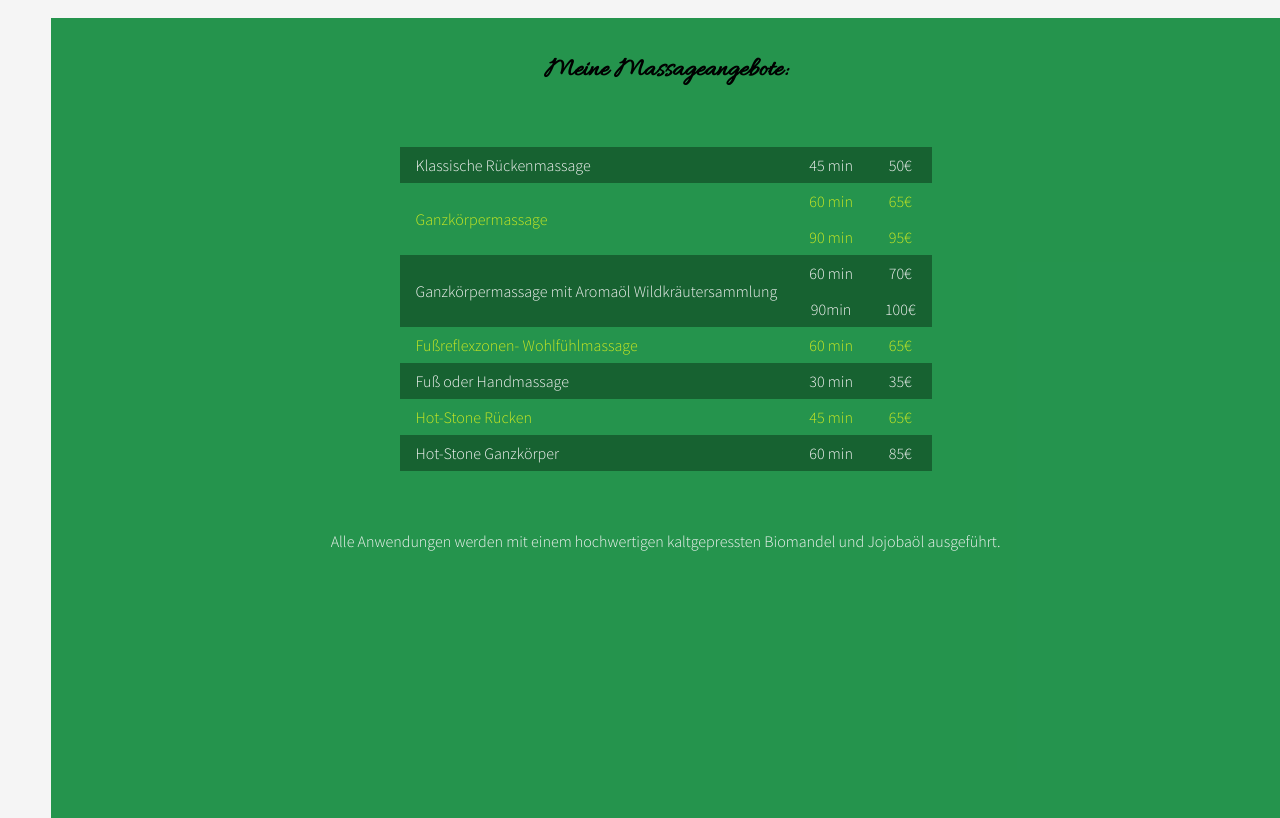
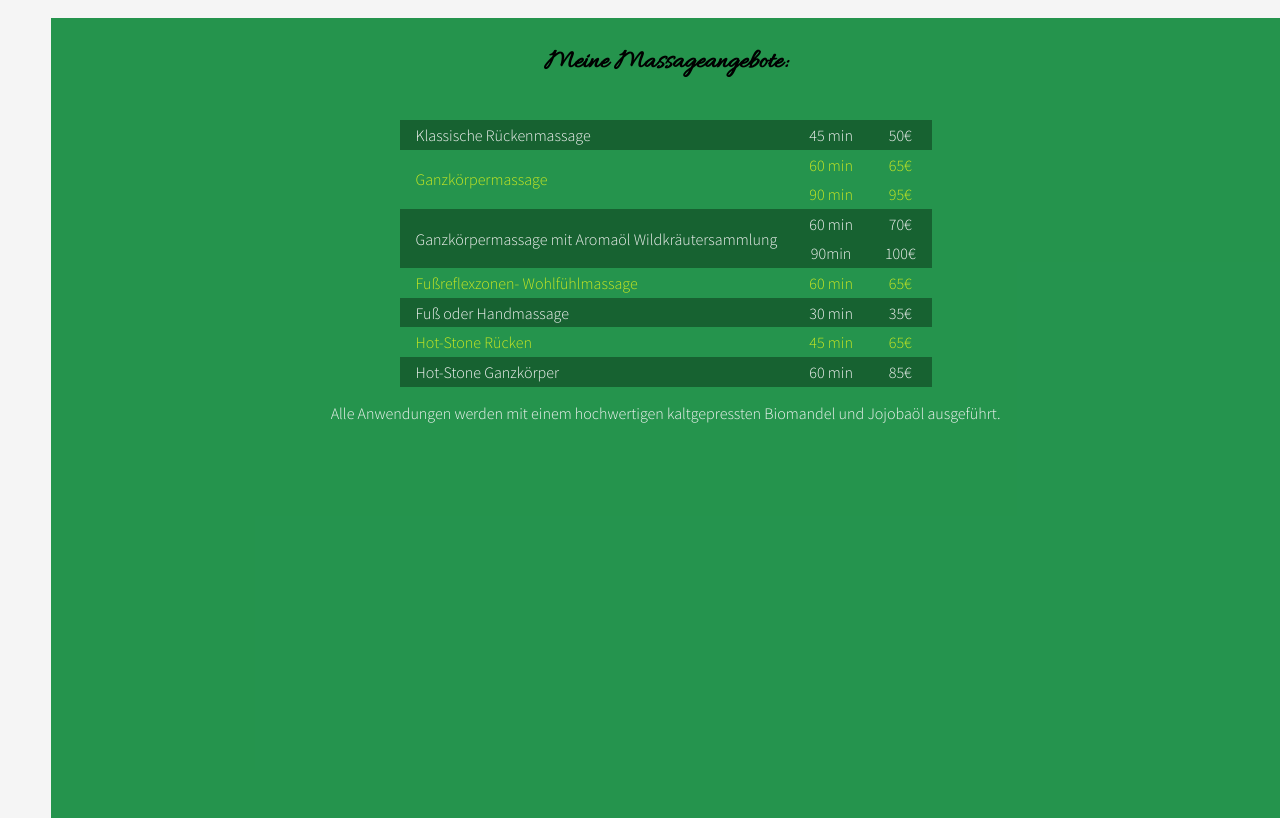
Before and after one commit to KevinJMatute/einklanmassage, a plain HTML site: page index.html in a window 1280 px wide. Shown: the part 3295-4113 px from the top of the page. Drawn offline with Linux system fonts and the light colour scheme.

Commit message:
price conteiner

```diff
--- a/style.css
+++ b/style.css
@@ -14,7 +14,7 @@ main,
 header {
   padding-left: 3.2rem;
 }
-header{
+header {
   height: 100vh;
 }
 
@@ -120,21 +120,21 @@ img {
   background-color: hsla(142, 84%, 29%, 0.89);
 }
 .conteiner__angebote--title {
-  padding-top: 35px;
-  margin-bottom: 60px;
+  padding-top: 1em;
+  margin-bottom: 1.5em;
   color: black;
 }
 .conteiner__table {
   margin-left: auto;
   margin-right: auto;
-  margin-bottom: 60px;
+  margin-bottom: 1em;
   color: rgb(202, 231, 34);
 }
 table,
 th,
 td {
   border-collapse: collapse;
-  padding: 0.5em 1em;
+  padding: 0.3em 1em;
 }
 .conteiner__table--dark {
   background-color: hsla(141, 63%, 19%, 0.712);
```
